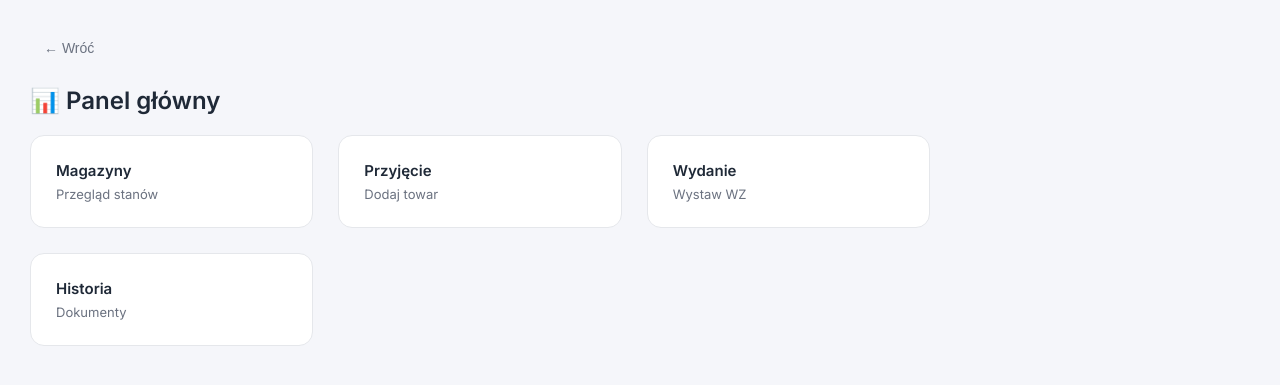
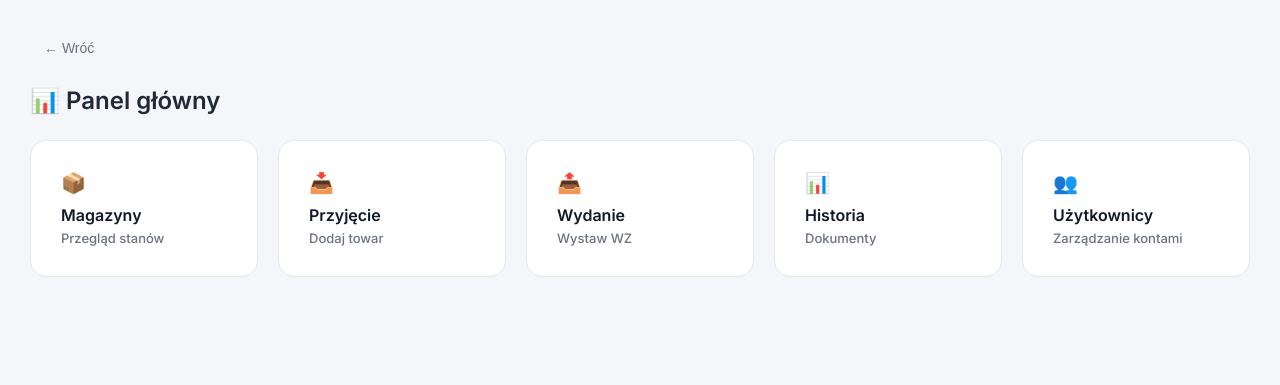
Before and after one commit to monikq553/magazyn-app, a Flask app: page / in a window 1280 px wide. Shown: the part 54-439 px from the top of the page. Run offline with Flask 3, Linux system fonts and the light colour scheme; the visitor is signed in with stand-in values (Sample User, id 1); some libraries are stand-ins or nearby versions.

Commit message:
home.html

```diff
--- a/templates/home.html
+++ b/templates/home.html
@@ -2,70 +2,50 @@
 
 {% block content %}
 
-<style>
-.grid {
-    display: grid;
-    grid-template-columns: repeat(auto-fit, minmax(220px, 1fr));
-    gap: 25px;
-    max-width: 900px;
-}
+<h2 style="margin-bottom:25px;">📊 Panel główny</h2>
 
-.card {
-    background: white;
-    padding: 25px;
-    border-radius: 14px;
-    border: 1px solid #e5e7eb;
-    cursor: pointer;
-    transition: 0.2s;
-}
+<div class="tiles">
 
-.card:hover {
-    border-color: #d1d5db;
-    box-shadow: 0 6px 20px rgba(0,0,0,0.04);
-}
+<a href="/magazyny" class="tile">
+    <div style="font-size:20px;">📦</div>
+    <div style="margin-top:10px; font-weight:600;">Magazyny</div>
+    <div style="font-size:13px; color:#6b7280; margin-top:5px;">
+        Przegląd stanów
+    </div>
+</a>
 
-.title {
-    font-size: 15px;
-    font-weight: 600;
-}
+<a href="/przyjecie" class="tile">
+    <div style="font-size:20px;">📥</div>
+    <div style="margin-top:10px; font-weight:600;">Przyjęcie</div>
+    <div style="font-size:13px; color:#6b7280; margin-top:5px;">
+        Dodaj towar
+    </div>
+</a>
 
-.subtitle {
-    font-size: 13px;
-    color: #6b7280;
-    margin-top: 6px;
-}
-</style>
+<a href="/wydanie" class="tile">
+    <div style="font-size:20px;">📤</div>
+    <div style="margin-top:10px; font-weight:600;">Wydanie</div>
+    <div style="font-size:13px; color:#6b7280; margin-top:5px;">
+        Wystaw WZ
+    </div>
+</a>
 
-<h2>📊 Panel główny</h2>
+<a href="/historia" class="tile">
+    <div style="font-size:20px;">📊</div>
+    <div style="margin-top:10px; font-weight:600;">Historia</div>
+    <div style="font-size:13px; color:#6b7280; margin-top:5px;">
+        Dokumenty
+    </div>
+</a>
 
-<div class="grid">
-
-<div class="card" onclick="go('/magazyny')">
-    <div class="title">Magazyny</div>
-    <div class="subtitle">Przegląd stanów</div>
-</div>
-
-<div class="card" onclick="go('/przyjecie')">
-    <div class="title">Przyjęcie</div>
-    <div class="subtitle">Dodaj towar</div>
-</div>
-
-<div class="card" onclick="go('/wydanie')">
-    <div class="title">Wydanie</div>
-    <div class="subtitle">Wystaw WZ</div>
-</div>
-
-<div class="card" onclick="go('/historia')">
-    <div class="title">Historia</div>
-    <div class="subtitle">Dokumenty</div>
-</div>
+<a href="/users" class="tile">
+    <div style="font-size:20px;">👥</div>
+    <div style="margin-top:10px; font-weight:600;">Użytkownicy</div>
+    <div style="font-size:13px; color:#6b7280; margin-top:5px;">
+        Zarządzanie kontami
+    </div>
+</a>
 
 </div>
 
-<script>
-function go(url) {
-    window.location.href = url;
-}
-</script>
-
 {% endblock %}
```
